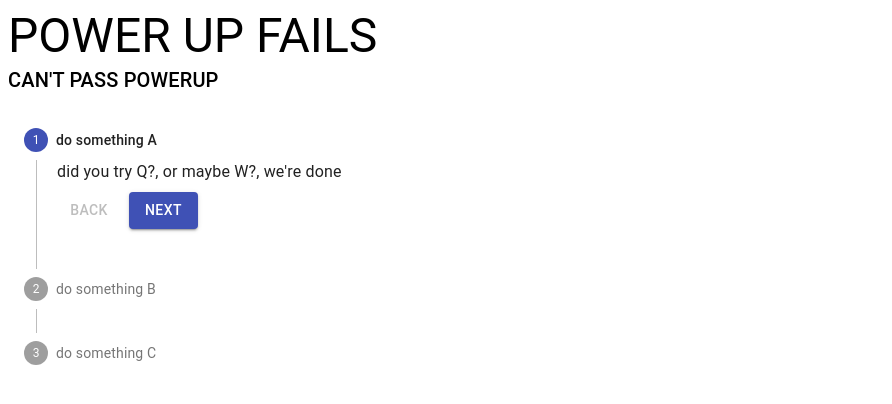
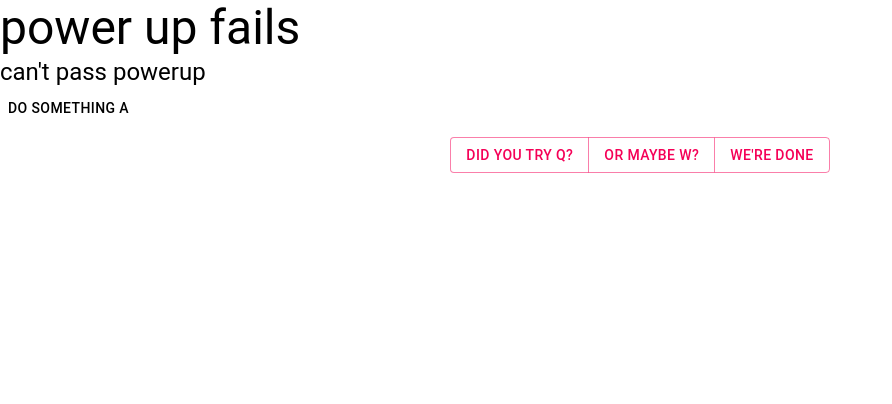
Before and after one commit to hackathoncal/hackathoncal-frontend, a React (Create React App) app: page / in a window 1280 px wide. Shown: the top 404 px of the page, without its empty margins (0-892 px from the left). Built offline with nearby package versions, Linux system fonts and the light colour scheme.

Commit message:
working with options group instead of stepper

```diff
--- /dev/null
+++ b/src/components/optionGroup.js
@@ -0,0 +1,38 @@
+import React from 'react';
+import Button from '@material-ui/core/Button';
+import ButtonGroup from '@material-ui/core/ButtonGroup';
+import { makeStyles } from '@material-ui/core/styles';
+
+const useStyles = makeStyles((theme) => ({
+    root: {
+        display: 'flex',
+        flexDirection: 'column',
+        alignItems: 'center',
+        '& > *': {
+            margin: theme.spacing(1),
+        },
+    },
+}));
+
+export default function OptionsButtons(props) {
+    const classes = useStyles();
+
+    const { options, selectOption } = props;
+    console.log(options);
+
+    return (
+        <div className={classes.root}>
+            <ButtonGroup color="secondary" aria-label="outlined secondary button group">
+                {options.map(item => {
+                    return (
+                        <Button
+                            onClick={() => selectOption(item.next_node)}>
+                            {item.text}
+                        </Button>
+                    )
+                })}
+
+            </ButtonGroup>
+        </div>
+    );
+}
--- a/src/components/showScenario.js
+++ b/src/components/showScenario.js
@@ -2,10 +2,9 @@
 import { makeStyles } from '@material-ui/core/styles';
 import Typography from '@material-ui/core/Typography';
 
-import { addOne, subtractOne } from "../redux/actions/counterAction.js";
-import { connect } from "react-redux";
 import { scenario1, nodes } from "./constants";
 import VerticalLinearStepper from "./stepperMenu";
+import OptionsButtons from "./optionGroup";
 
 const useStyles = makeStyles((theme) => ({
     root: {
@@ -22,6 +21,11 @@
     const scenario = scenario1;
     const allNodes = nodes;
 
+    const firstNodeID = scenario.first_node;
+
+    const [activeNodeID, setActiveNodeID] = React.useState(firstNodeID);
+
+
     const getSteps = () => {
 
         const allTexts = allNodes.map(item => item.text);
@@ -32,28 +36,53 @@
 
         const options = nodes[step].options;
 
-        console.log(options);
-
         const steps = options.map(item => item.text);
-
-        console.log(steps);
 
         return steps.join(", ");
 
     }
 
+    const getOptions = () => {
+        const activeNode = allNodes.filter(item => item.id === activeNodeID)[0];
+
+        console.log(activeNode[0]);
+
+        const options = activeNode.options;
+
+        console.log(options);
+
+        return options;
+
+    }
+
+    const selectOption = id => {
+        console.log(id);
+        if (id !== null){
+            setActiveNodeID(id);
+        }
+
+    }
+
+    const getActiveNodeText = () => {
+        const activeNode = allNodes.filter(item => item.id === activeNodeID)[0];
+        return activeNode.text;
+    }
+
 
     return (
         <>
-            <div className={classes.root}>
+            <div className>
                 <Typography variant="h3" component="h3">
                     {scenario.name}
                 </Typography>
-                <Typography variant="h6" component="h6">
+                <Typography variant="h5" component="h6">
                     {scenario.description}
                 </Typography>
             </div>
-            <VerticalLinearStepper getSteps={getSteps} getStepContent={(id) => getStepContent(id)} />
+            <div className={classes.root}>{getActiveNodeText()}</div>
+
+                <OptionsButtons options={getOptions()} selectOption={(id) => selectOption(id)}/>
+            {/* <VerticalLinearStepper getSteps={getSteps} getStepContent={(id) => getStepContent(id)} getOptions={getOptions} /> */}
         </>
     );
 }
```
Also changed, not shown: src/components/stepperMenu.js (+6 -1 lines).
